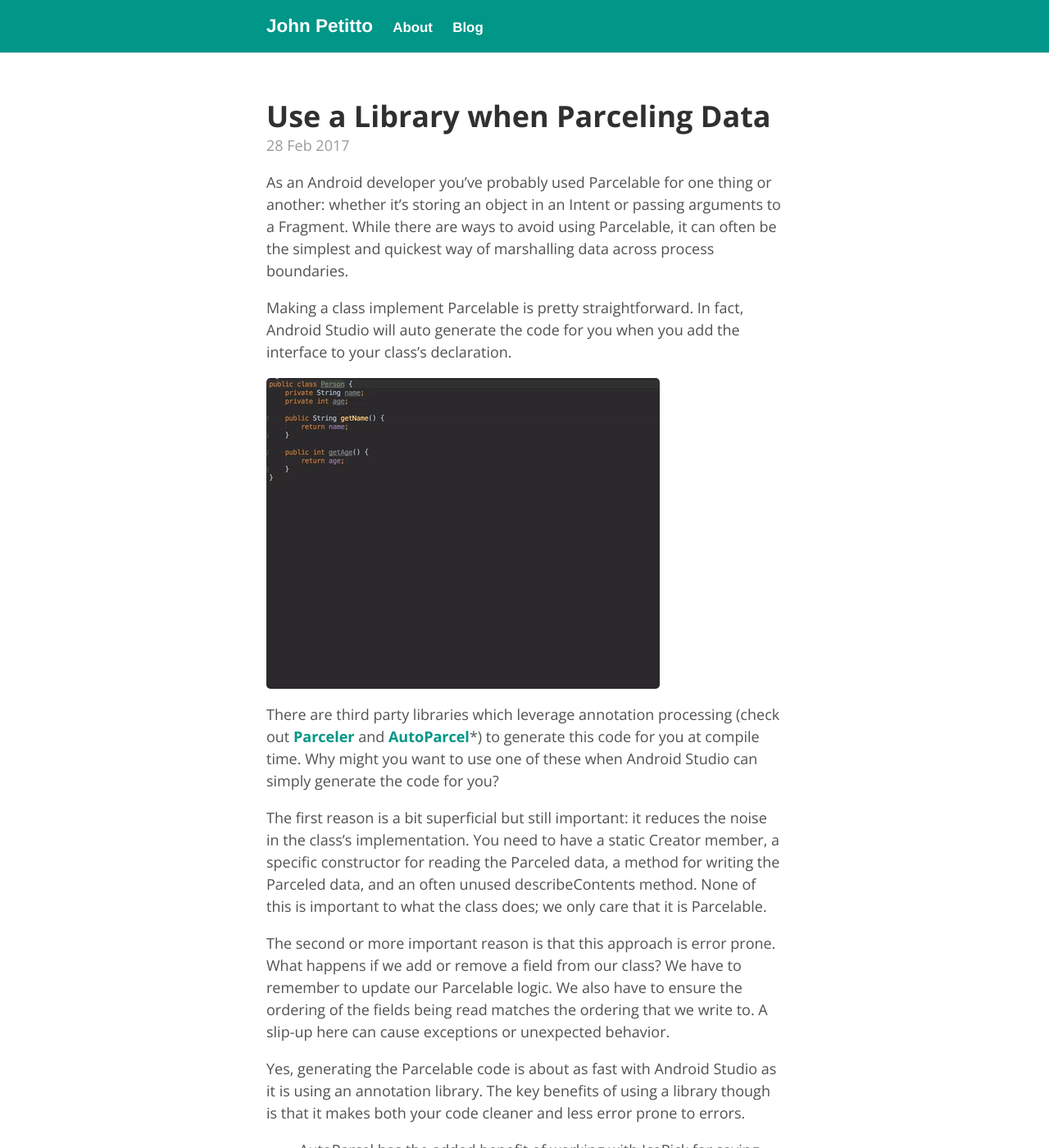
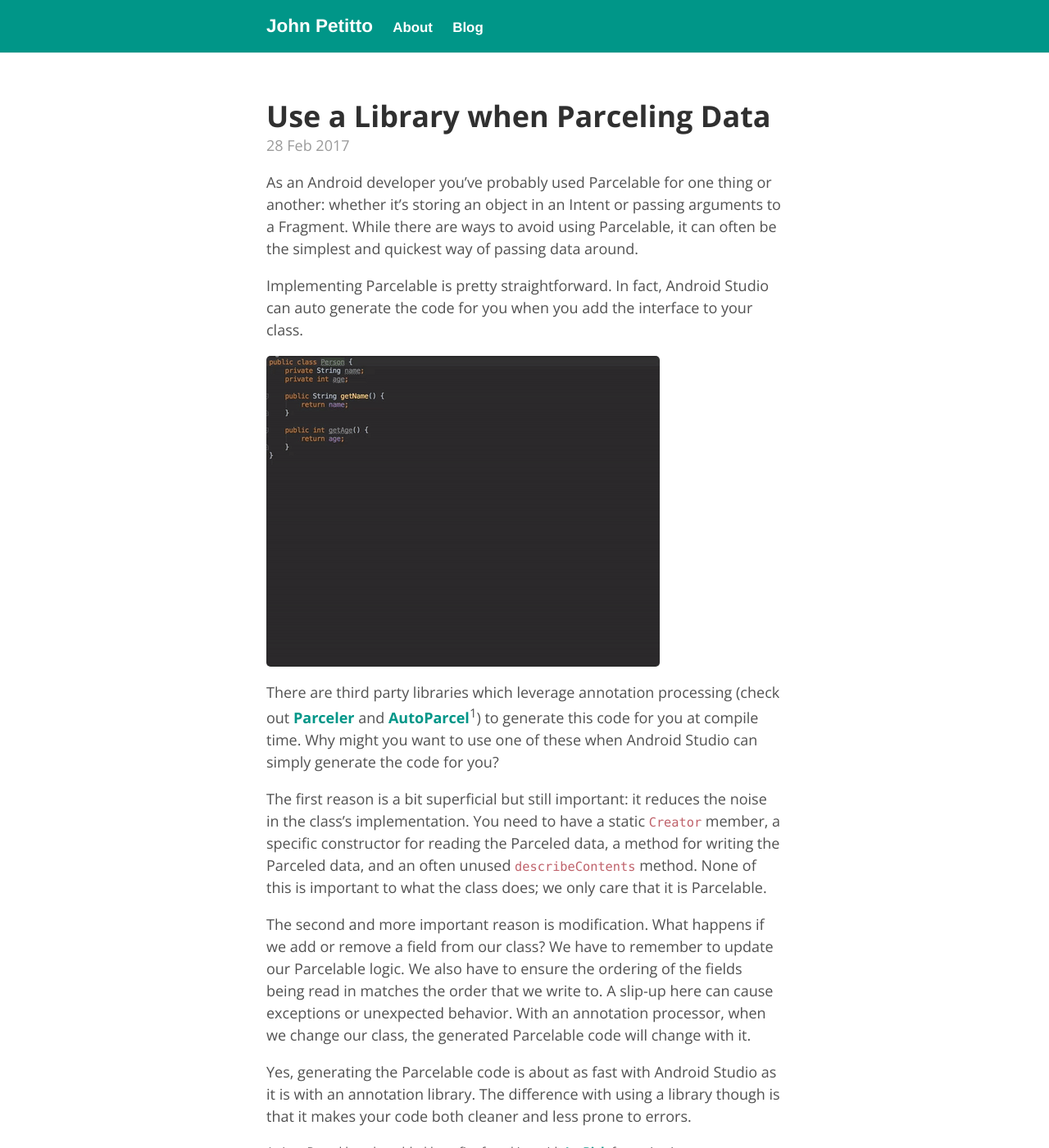
Before and after one commit to jpetitto/jpetitto.github.io, a Jekyll site: the page built from _posts/2017-02-28-parcelable.md, in a window 1280 px wide and 1400 px high. Shown: the whole window at 82% size. Built offline with Jekyll 4.4.1, drawn with Linux system fonts in a browser that asks for light colours; comment, search, counter and statistics services are not loaded; some of the changed text lies outside the part shown.

Commit message:
Change some wording in Parcelable article

```diff
--- a/_posts/2017-02-28-parcelable.md
+++ b/_posts/2017-02-28-parcelable.md
@@ -6,19 +6,19 @@ permalink: parcelable
 ---
 
 <!-- excerpt.start -->
-As an Android developer you've probably used Parcelable for one thing or another: whether it's storing an object in an Intent or passing arguments to a Fragment. While there are ways to avoid using Parcelable, it can often be the simplest and quickest way of marshalling data across process boundaries.
+As an Android developer you've probably used Parcelable for one thing or another: whether it's storing an object in an Intent or passing arguments to a Fragment. While there are ways to avoid using Parcelable, it can often be the simplest and quickest way of passing data around.
 
-Making a class implement Parcelable is pretty straightforward. In fact, Android Studio will auto generate the code for you when you add the interface to your class's declaration.
+Implementing Parcelable is pretty straightforward. In fact, Android Studio can auto generate the code for you when you add the interface to your class.
 <!-- excerpt.end -->
 
 <div style="text-align: center;"><img src="../assets/parcelable.gif"></div>
 
-There are third party libraries which leverage annotation processing (check out [Parceler](https://github.com/johncarl81/parceler) and [AutoParcel](https://github.com/frankiesardo/auto-parcel)*) to generate this code for you at compile time. Why might you want to use one of these when Android Studio can simply generate the code for you?
+There are third party libraries which leverage annotation processing (check out [Parceler](https://github.com/johncarl81/parceler) and [AutoParcel](https://github.com/frankiesardo/auto-parcel)<sup>1</sup>) to generate this code for you at compile time. Why might you want to use one of these when Android Studio can simply generate the code for you?
 
-The first reason is a bit superficial but still important: it reduces the noise in the class's implementation. You need to have a static Creator member, a specific constructor for reading the Parceled data, a method for writing the Parceled data, and an often unused describeContents method. None of this is important to what the class does; we only care that it is Parcelable.
+The first reason is a bit superficial but still important: it reduces the noise in the class's implementation. You need to have a static `Creator` member, a specific constructor for reading the Parceled data, a method for writing the Parceled data, and an often unused `describeContents` method. None of this is important to what the class does; we only care that it is Parcelable.
 
-The second or more important reason is that this approach is error prone. What happens if we add or remove a field from our class? We have to remember to update our Parcelable logic. We also have to ensure the ordering of the fields being read matches the ordering that we write to. A slip-up here can cause exceptions or unexpected behavior.
+The second and more important reason is modification. What happens if we add or remove a field from our class? We have to remember to update our Parcelable logic. We also have to ensure the ordering of the fields being read in matches the order that we write to. A slip-up here can cause exceptions or unexpected behavior. With an annotation processor, when we change our class, the generated Parcelable code will change with it.
 
-Yes, generating the Parcelable code is about as fast with Android Studio as it is using an annotation library. The key benefits of using a library though is that it makes both your code cleaner and less error prone to errors.
+Yes, generating the Parcelable code is about as fast with Android Studio as it is with an annotation library. The difference with using a library though is that it makes your code both cleaner and less prone to errors.
 
-* AutoParcel has the added benefit of working with IcePick for saving instance state.
+<sup>1. AutoParcel has the added benefit of working with [IcePick](https://github.com/frankiesardo/icepick) for saving instance state.</sup>
```
